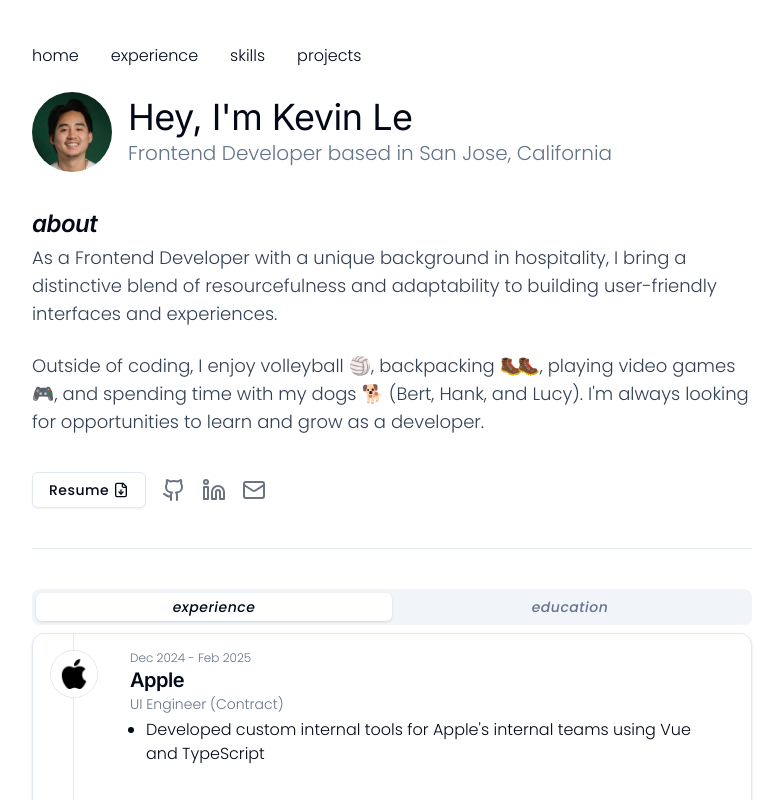
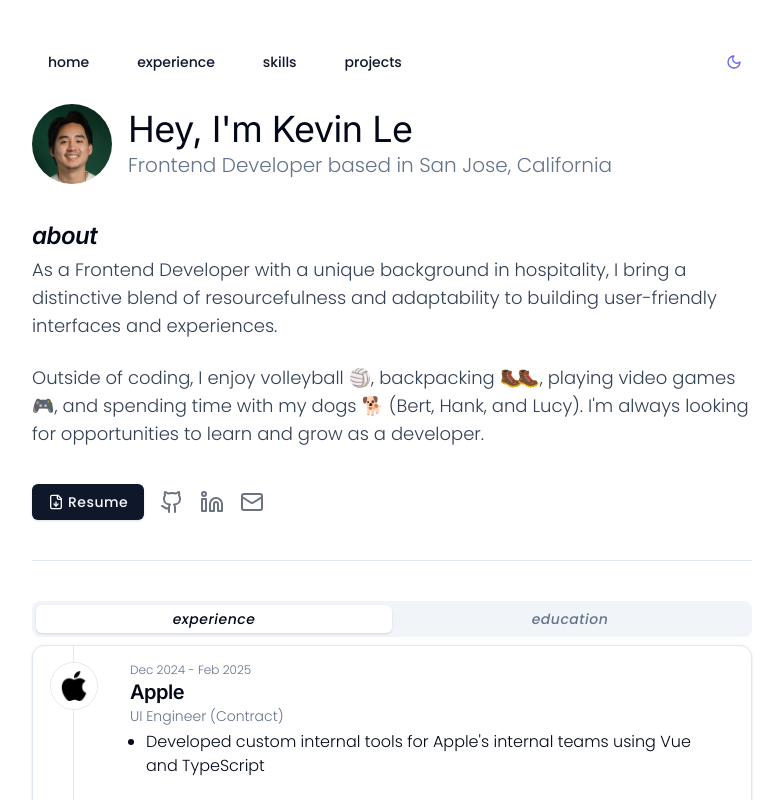
Before and after one commit to kevinphanle/kev.dev, a Next.js app: page / in a window 1280 px wide. Shown: the top 800 px of the page, without its empty margins (248-1031 px from the left). Built offline with nearby package versions, Linux system fonts and the light colour scheme.

Commit message:
implemented theme toggle

```diff
--- a/package.json
+++ b/package.json
@@ -18,6 +18,7 @@
     "lucide-react": "^0.474.0",
     "motion": "^12.4.7",
     "next": "15.2.0-canary.68",
+    "next-themes": "^0.4.4",
     "react": "^19.0.0",
     "react-dom": "^19.0.0",
     "tailwind-merge": "^3.0.1",
--- a/src/app/components/Footer.tsx
+++ b/src/app/components/Footer.tsx
@@ -5,7 +5,7 @@ import { scrollToTop } from "@/lib/utils";
 
 export default function Footer() {
   return (
-    <footer className="flex flex-col items-center justify-center py-4 sm:flex-row-reverse sm:justify-between">
+    <footer className="flex flex-col items-center justify-center py-10 sm:flex-row-reverse sm:justify-between">
       <Socials />
       <section>
         <p>
--- a/src/app/components/Header.tsx
+++ b/src/app/components/Header.tsx
@@ -1,4 +1,7 @@
 "use client";
+
+import ThemeToggle from "./ThemeToggle";
+import { Button } from "@/components/ui/button";
 
 const navLinks = [
   { name: "home", href: "top" },
@@ -34,18 +37,21 @@ export default function Header() {
   return (
     <header className="sticky top-0 z-50 bg-background/75 py-6 backdrop-blur-sm">
       <nav className="flex items-center justify-between">
-        <ul className="flex gap-4 sm:gap-8">
+        <ul className="flex gap-4 sm:gap-4">
           {navLinks.map(({ name, href }) => (
             <li key={name} className="nav-link">
-              <button
+              <Button
+                variant="link"
                 onClick={() => handleScroll(href)}
                 className="cursor-pointer"
               >
                 {name}
-              </button>
+              </Button>
             </li>
           ))}
         </ul>
+
+        <ThemeToggle />
       </nav>
     </header>
   );
--- a/src/app/components/Socials.tsx
+++ b/src/app/components/Socials.tsx
@@ -25,7 +25,7 @@ export default function Socials() {
           href={social.url}
           target="_blank"
           rel="noopener noreferrer"
-          className="text-gray-500 hover:text-gray-700"
+          className="text-gray-500 dark:text-slate-300 hover:text-gray-700"
         >
           <span className="sr-only">{social.name}</span>
           {getIcon(social.name)}
--- /dev/null
+++ b/src/app/components/ThemeToggle.tsx
@@ -0,0 +1,36 @@
+"use client";
+
+import { useTheme } from "next-themes";
+import { useEffect, useState } from "react";
+import { Button } from "@/components/ui/button";
+import { Sun, Moon } from "lucide-react";
+
+export default function ThemeToggle() {
+  const { setTheme, resolvedTheme } = useTheme();
+  const [mounted, setMounted] = useState(false);
+
+  useEffect(() => {
+    setMounted(true);
+  }, []);
+
+  if (!mounted) {
+    return null;
+  }
+
+  return (
+    <Button
+      size="icon"
+      variant="ghost"
+      onClick={() => {
+        setTheme(resolvedTheme === "dark" ? "light" : "dark");
+      }}
+    >
+      {resolvedTheme === "dark" ? (
+        <Sun className="size-4 text-orange-300" />
+      ) : (
+        <Moon className="size-4 text-indigo-500" />
+      )}
+      <span className="sr-only">Theme Toggle</span>
+    </Button>
+  );
+}
--- a/src/app/components/about.tsx
+++ b/src/app/components/about.tsx
@@ -3,14 +3,14 @@ export default function About() {
     <section className="my-9 text-sm">
       <h3 className="mb-1 text-2xl italic font-semibold">about</h3>
       <div className="text-slate-700">
-        <p className="mb-6 text-lg">
+        <p className="mb-6 text-lg dark:text-slate-300">
           {" "}
           As a Frontend Developer with a unique background in hospitality, I
           bring a distinctive blend of resourcefulness and adaptability to
           building user-friendly interfaces and experiences.
         </p>
 
-        <p className="text-lg">
+        <p className="text-lg dark:text-slate-300">
           Outside of coding, I enjoy volleyball{" "}
           <span className="inline-block hover:animate-bounce">🏐</span>,
           backpacking{" "}
--- a/src/app/components/actionBar.tsx
+++ b/src/app/components/actionBar.tsx
@@ -7,13 +7,14 @@ import Socials from "./Socials";
 export const ActionBar = () => {
   return (
     <section className="flex items-center mb-10">
-      <Button variant="outline" className="mr-4">
+      <Button className="mr-4">
         <Link
           href="/Resume 2024.pdf"
           className="flex items-center gap-1 tracking-[0.5px]"
           target="_blank"
         >
-          <span>Resume</span> <FileDown size={16} />
+          <FileDown size={16} />
+          <span>Resume</span>
         </Link>
       </Button>
       <Socials />
--- a/src/app/components/bio.tsx
+++ b/src/app/components/bio.tsx
@@ -30,7 +30,7 @@ export function Bio({ bio }: BioProps) {
         <h1 className="inter-400 mb-0.5 text-2xl sm:text-4xl">
           Hey, I&apos;m {bio.name}
         </h1>
-        <p className="block text-slate-500 text-lg sm:text-xl">
+        <p className="block text-slate-500 dark:text-slate-300 text-lg sm:text-xl">
           {bio.jobTitle} based in {bio.location}
         </p>
       </div>
--- a/src/app/components/experienceItem.tsx
+++ b/src/app/components/experienceItem.tsx
@@ -24,14 +24,14 @@ export const ExperienceItem = ({ experience }: ExperienceItemProps) => {
   return (
     <li className="relative ml-10 flex items-center p-4">
       <Link
-        href={experience.icon.link}
+        href={experience.icon.link || "#"}
         className="absolute -left-16 top-4 flex items-center justify-center rounded-full bg-white"
       >
         <Avatar className="size-12 border">
           <AvatarImage
             alt={experience.icon.alt}
             src={experience.icon.url}
-            className="object-contain bg-background p-2"
+            className="object-contain bg-white p-2"
           />
           <AvatarFallback>{experience.icon.alt}</AvatarFallback>
         </Avatar>
--- a/src/app/layout.tsx
+++ b/src/app/layout.tsx
@@ -1,6 +1,7 @@
 import type { Metadata } from "next";
 import { Geist, Geist_Mono } from "next/font/google";
 import "./globals.css";
+import { ThemeProvider } from "next-themes";
 
 const geistSans = Geist({
   variable: "--font-geist-sans",
@@ -23,11 +24,18 @@ export default function RootLayout({
   children: React.ReactNode;
 }>) {
   return (
-    <html lang="en">
+    <html lang="en" suppressHydrationWarning>
       <body
         className={`${geistSans.variable} ${geistMono.variable} antialiased`}
       >
-        {children}
+        <ThemeProvider
+          enableSystem
+          attribute="class"
+          defaultTheme="system"
+          disableTransitionOnChange
+        >
+          {children}
+        </ThemeProvider>
       </body>
     </html>
   );
```
Also changed, not shown: 1 other file (tests, documents, lock files or other folders).
